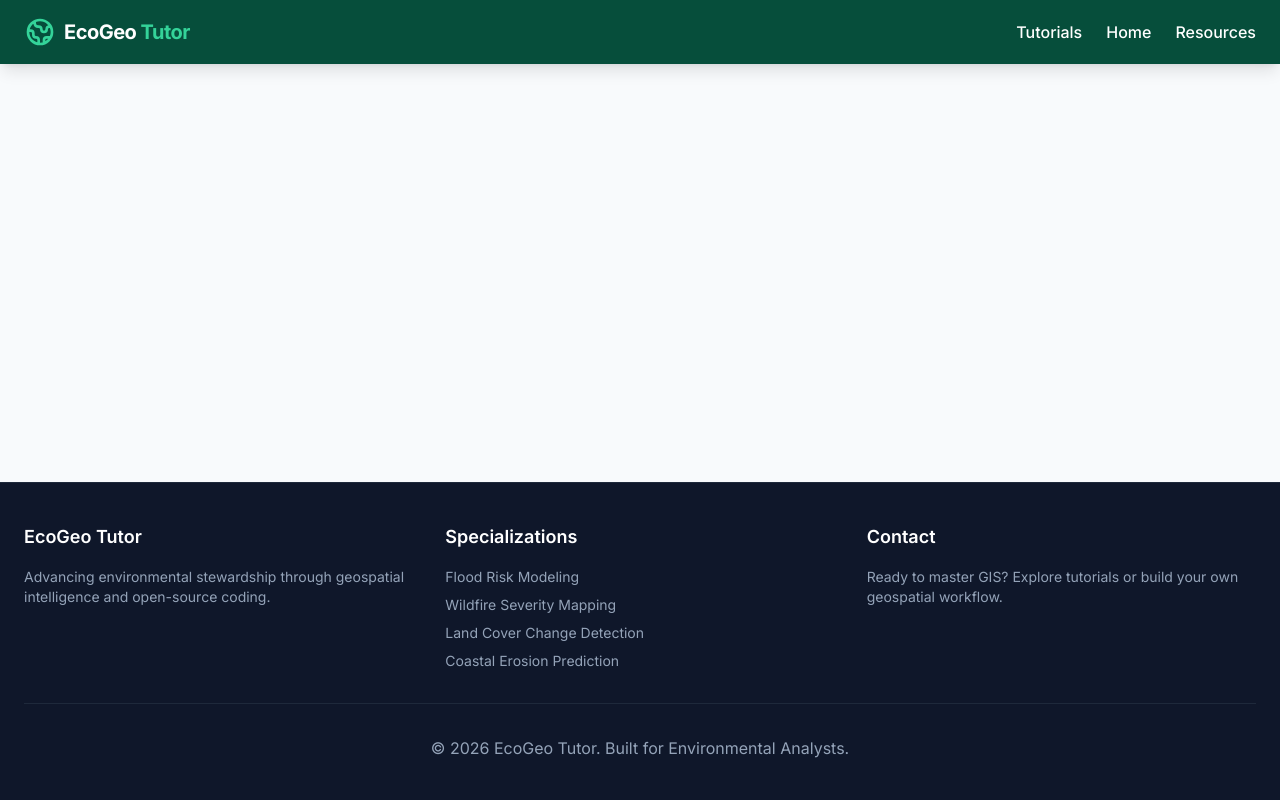
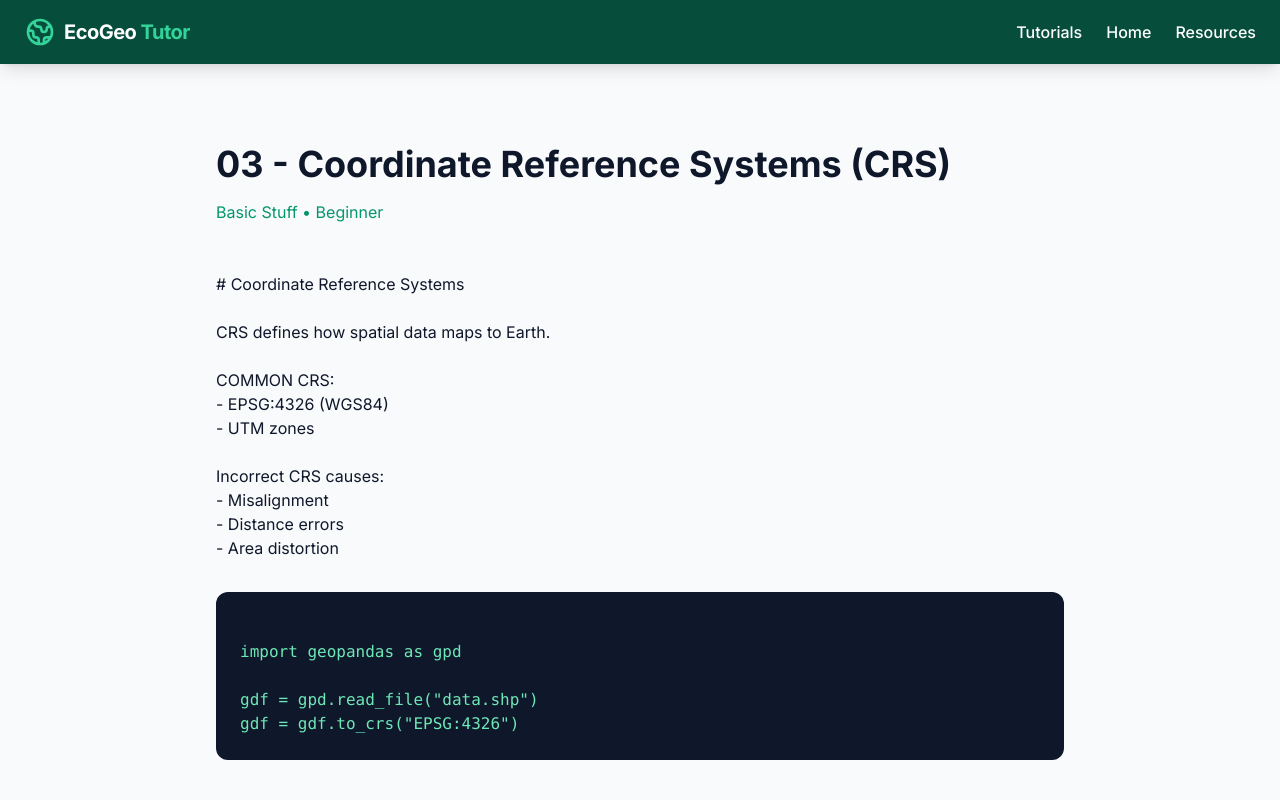
Before and after one commit to jhonnatan2178/rcafe, a React (Vite) app: page /tutorial/crs-explained in a window 1280 px wide. Shown: the top 800 px of the page. Built offline with nearby package versions, Linux system fonts and the light colour scheme.

Commit message:
added changes

```diff
--- a/App.tsx
+++ b/App.tsx
@@ -1,15 +1,19 @@
 import React from 'react';
 import { Layout } from './components/Layout';
-import { TutorialCard } from './components/TutorialContent';
+import { TutorialCard } from './components/TutorialCard';
 import { TUTORIALS } from './constants';
 import { Routes, Route, Link } from "react-router-dom";
 import TutorialsPage from "./components/TutorialsPage";
+import TutorialPage from "./components/TutorialPage";
 
 function HomePage() {
 
   const latestTutorials = [...TUTORIALS]
-    .sort((a, b) => new Date(a.created_at).getTime() - new Date(b.created_at).getTime())
-    .reverse()
+    .sort(
+      (a, b) =>
+        new Date(b.createdAt).getTime() -
+        new Date(a.createdAt).getTime()
+    )
     .slice(0, 2);
 
   return (
@@ -48,7 +52,7 @@ function HomePage() {
         </div>
 
         <div className="grid grid-cols-1 md:grid-cols-2 gap-8">
-          {latestTutorials.map((tutorial: any) => (
+          {latestTutorials.map((tutorial) => (
             <TutorialCard
               key={tutorial.id}
               tutorial={tutorial}
@@ -67,6 +71,7 @@ function App() {
       <Routes>
         <Route path="/" element={<HomePage />} />
         <Route path="/tutorials" element={<TutorialsPage />} />
+        <Route path="/tutorial/:id" element={<TutorialPage />} />
       </Routes>
     </Layout>
   );
--- /dev/null
+++ b/components/TutorialPage.tsx
@@ -0,0 +1,42 @@
+import { useParams } from "react-router-dom";
+import { TUTORIALS } from "../constants";
+
+function TutorialPage() {
+  const { id } = useParams();
+
+  const tutorial = TUTORIALS.find(t => t.id === id);
+
+  if (!tutorial) {
+    return (
+      <section className="max-w-4xl mx-auto py-20 px-6">
+        <h1 className="text-3xl font-bold">Tutorial no encontrado</h1>
+      </section>
+    );
+  }
+
+  return (
+    <section className="max-w-4xl mx-auto py-20 px-6">
+
+      <h1 className="text-4xl font-bold mb-4">
+        {tutorial.title}
+      </h1>
+
+      <p className="text-emerald-600 mb-6">
+        {tutorial.category} • {tutorial.level}
+      </p>
+
+      <div className="prose max-w-none whitespace-pre-line">
+        {tutorial.content}
+      </div>
+
+      {tutorial.codeSnippet && (
+        <pre className="bg-slate-900 text-emerald-300 p-6 rounded-xl mt-8 overflow-x-auto">
+          <code>{tutorial.codeSnippet}</code>
+        </pre>
+      )}
+
+    </section>
+  );
+}
+
+export default TutorialPage;
--- a/constants.tsx
+++ b/constants.tsx
@@ -3,63 +3,154 @@ import { Language, TutorialSection } from './types';
 export const TUTORIALS: TutorialSection[] = [
 
   // =====================================================
-  // 1️⃣ BASIC SETUP
+  // 1️⃣ BASIC STUFF
   // =====================================================
+
   {
     id: 'gis-foundations',
-    title: 'Foundations of GIS in Python & R',
-    description: 'Complete beginner guide: installation, environments, and dominant GIS libraries.',
+    title: '01 - Foundations of GIS in Python & R',
+    description: 'Professional setup, environments, and core spatial libraries.',
     language: Language.PYTHON,
     category: "Basic Stuff",
     level: "Beginner",
     createdAt: "2026-02-20",
+    content: `
+# Foundations of GIS
 
-    content: `
-This tutorial introduces the foundational setup required for professional GIS workflows in Python and R.
+This tutorial establishes the professional baseline required for spatial analysis.
 
-------------------------------------------------
-PYTHON FOR GIS
-------------------------------------------------
+----------------------------------------
+WHY ENVIRONMENTS MATTER
+----------------------------------------
 
-Recommended Installation:
-- Install Miniconda or Anaconda.
-- Create an isolated environment.
+Reproducibility is critical in GIS.
+Use isolated environments:
+- Conda (Python)
+- renv (R)
 
-Core Python GIS Stack:
+----------------------------------------
+CORE LIBRARIES
+----------------------------------------
+
+Python:
 - numpy
 - pandas
 - geopandas
 - rasterio
 - shapely
-- matplotlib
 
-------------------------------------------------
-R FOR GIS
-------------------------------------------------
-
-Core R GIS Stack:
-- tidyverse
+R:
 - sf
 - terra
-- tmap
+- tidyverse
 `,
-
     codeSnippet: `
-# PYTHON ENVIRONMENT
+# Create Python GIS environment
 conda create -n gis python=3.11
 conda activate gis
-conda install numpy pandas matplotlib geopandas rasterio shapely
+conda install geopandas rasterio shapely matplotlib
+`
+  },
 
-# R PACKAGES
-install.packages("tidyverse")
-install.packages("sf")
-install.packages("terra")
+  {
+    id: 'vector-vs-raster',
+    title: '02 - Vector vs Raster: Core Data Models',
+    description: 'Understand the two dominant spatial data structures.',
+    language: Language.PYTHON,
+    category: "Basic Stuff",
+    level: "Beginner",
+    createdAt: "2026-02-21",
+    content: `
+# Vector vs Raster
+
+All GIS data belongs to one of two models.
+
+VECTOR:
+- Points
+- Lines
+- Polygons
+
+RASTER:
+- Grid-based
+- Used for elevation, temperature, satellite imagery
+
+Understanding this difference is fundamental.
+`,
+    codeSnippet: `
+import geopandas as gpd
+import rasterio
+
+vector = gpd.read_file("shapefile.shp")
+
+with rasterio.open("raster.tif") as src:
+    raster = src.read(1)
+`
+  },
+
+  {
+    id: 'crs-explained',
+    title: '03 - Coordinate Reference Systems (CRS)',
+    description: 'Why projections matter and how to reproject data.',
+    language: Language.PYTHON,
+    category: "Basic Stuff",
+    level: "Beginner",
+    createdAt: "2026-02-22",
+    content: `
+# Coordinate Reference Systems
+
+CRS defines how spatial data maps to Earth.
+
+COMMON CRS:
+- EPSG:4326 (WGS84)
+- UTM zones
+
+Incorrect CRS causes:
+- Misalignment
+- Distance errors
+- Area distortion
+`,
+    codeSnippet: `
+import geopandas as gpd
+
+gdf = gpd.read_file("data.shp")
+gdf = gdf.to_crs("EPSG:4326")
+`
+  },
+
+  {
+    id: 'first-spatial-analysis',
+    title: '04 - Your First Spatial Analysis in Python',
+    description: 'Load, visualize, and analyze spatial data.',
+    language: Language.PYTHON,
+    category: "Basic Stuff",
+    level: "Beginner",
+    createdAt: "2026-02-23",
+    content: `
+# First Spatial Analysis
+
+Workflow:
+1. Load shapefile
+2. Inspect attributes
+3. Plot
+4. Filter by condition
+`,
+    codeSnippet: `
+import geopandas as gpd
+import matplotlib.pyplot as plt
+
+gdf = gpd.read_file("data.shp")
+
+filtered = gdf[gdf["population"] > 100000]
+
+filtered.plot()
+plt.show()
 `
   },
 
   // =====================================================
   // 2️⃣ FLOOD MODELING
   // =====================================================
+
   {
     id: 'python-flood-risk',
     title: 'Python: Raster Analysis for Flood Risk',
@@ -68,7 +159,6 @@ install.packages("terra")
     category: "Flood Modeling",
     level: "Intermediate",
     createdAt: "2026-02-22",
-
     content: `
 Flood susceptibility analysis often begins with DEM classification.
 
@@ -77,7 +167,6 @@ Key Concepts:
 - Elevation thresholding
 - Binary classification
 `,
-
     codeSnippet: `
 import rasterio
 import numpy as np
@@ -90,8 +179,9 @@ flood_risk = np.where(dem < 5, 1, 0)
   },
 
   // =====================================================
-  // 3️⃣ LAND COVER / FIRE ANALYSIS
+  // 3️⃣ LAND COVER ANALYSIS
   // =====================================================
+
   {
     id: 'r-wildfire-nbr',
     title: 'R: Spectral Indices for Wildfire Damage',
@@ -100,7 +190,6 @@ flood_risk = np.where(dem < 5, 1, 0)
     category: "Land Cover Analysis",
     level: "Intermediate",
     createdAt: "2026-02-23",
-
     content: `
 The Normalized Burn Ratio (NBR):
 
@@ -108,7 +197,6 @@ NBR = (NIR - SWIR) / (NIR + SWIR)
 
 Higher differences indicate greater burn severity.
 `,
-
     codeSnippet: `
 library(terra)
 
```
